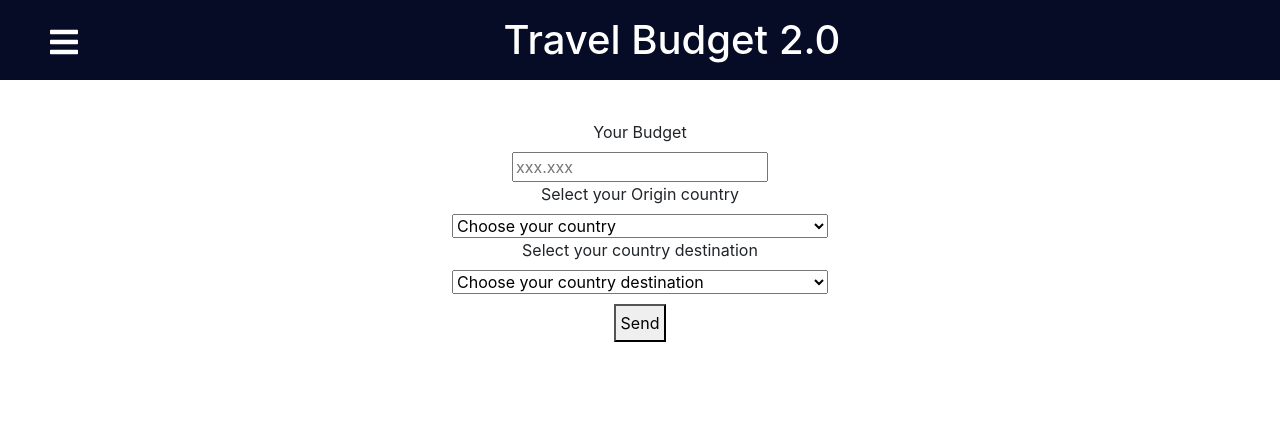
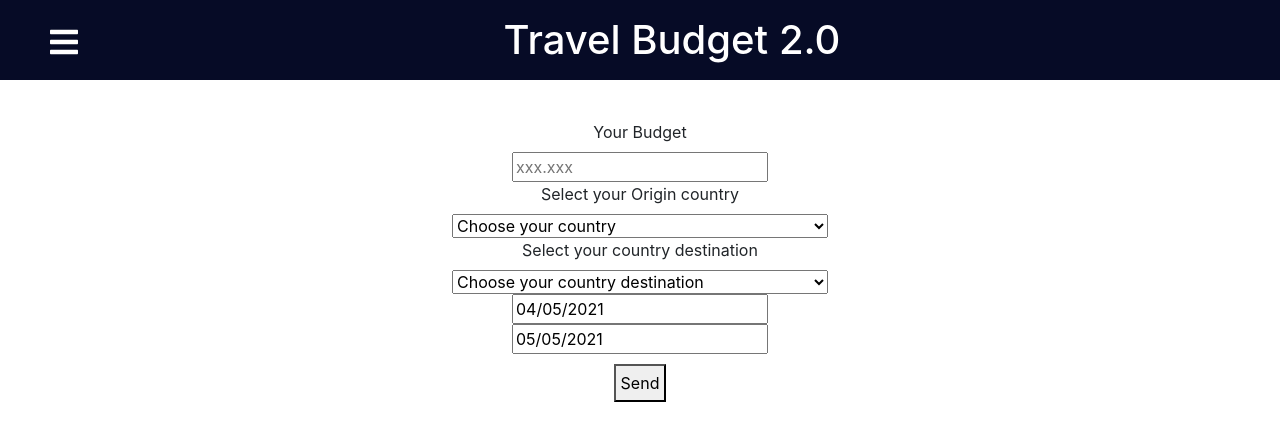
Before and after one commit to Andreas-Kalicani/travelbudget2.0, a React (Create React App) app: page / in a window 1280 px wide. Shown: the top 440 px of the page. Built offline with nearby package versions, Linux system fonts and the light colour scheme.

Commit message:
added calendar and state with total travelling days

```diff
--- a/package.json
+++ b/package.json
@@ -8,6 +8,7 @@
     "@testing-library/user-event": "^12.1.10",
     "bootstrap": "^4.6.0",
     "react": "^17.0.2",
+    "react-datepicker": "^3.7.0",
     "react-dom": "^17.0.2",
     "react-icons": "^4.2.0",
     "react-router-dom": "^5.2.0",
--- a/src/App.js
+++ b/src/App.js
@@ -12,6 +12,7 @@ function App() {
   const [conversionResult, setConversionResult] =useState(0);
   const [originCurrencyCode, setOriginCurrencyCode] =useState("");
   const [destinationCurrencyCode, setDestinationCurrencyCode] =useState("");
+  const [days, setDays] =useState("");
 
   return (
     <div>
@@ -29,6 +30,8 @@ function App() {
             destinationCurrencyCode={destinationCurrencyCode}
             setOriginCurrencyCode={setOriginCurrencyCode}
             setDestinationCurrencyCode={setDestinationCurrencyCode}
+            setDays={setDays}
+            days={days}
             {...props} />
           }
         />
@@ -40,6 +43,7 @@ function App() {
             conversionResult={conversionResult}
             originCurrencyCode={originCurrencyCode}
             destinationCurrencyCode={destinationCurrencyCode}
+            days={days}
             {...props} />
           }
         />
--- a/src/components/dashboard/Dashboard.js
+++ b/src/components/dashboard/Dashboard.js
@@ -6,7 +6,8 @@ export default function Dashboard({
     inputBudget,
     conversionResult,
     originCurrencyCode,
-    destinationCurrencyCode
+    destinationCurrencyCode,
+    days
     }) {
     return (
         <div>
--- a/src/components/form/InputForm.js
+++ b/src/components/form/InputForm.js
@@ -1,6 +1,7 @@
 import { useState, useEffect} from "react";
 import React from "react";
-
+import DatePicker from "react-datepicker";
+import "react-datepicker/dist/react-datepicker.css"
 
 import countries from "../datainput/datainput"
 
@@ -13,16 +14,58 @@ export default function InputForm({
     originCurrencyCode,
     destinationCurrencyCode,
     setOriginCurrencyCode,
-    setDestinationCurrencyCode
+    setDestinationCurrencyCode,
+    setDays,
+    days
     }){
 
+    const tomorrowDay=()=>{
+        const today = new Date()
+        const tomorrow = new Date(today)
+        return tomorrow.setDate(tomorrow.getDate() + 1)
+    }
+
+
+
+
+
+    //States
+    const [startDate, setStartDate] = useState(new Date(Date.now()));
+    const [endDate, setEndDate] = useState(tomorrowDay());
     const [homeCountry, setHomeCountry] = useState("")
     const [destinationCountry, setDestinationCountry] = useState("")
     const [apiLoaded, setApiLoaded]= useState(false)
 
+    // the total number of days of duration of the trip
+
+    setDays (Math.ceil((endDate - startDate.getTime())/(1000*60*60*24)))
+    console.log(days)
+
+
+  /*   const [totalDays, setTotalDays] = useState("") */
 
 
 
+    //Find the Currency Code of the country Choosen
+    useEffect(() => {
+
+        setOriginCurrencyCode (countries.find((country) => country.countryName===homeCountry) ? countries.find((country) => country.countryName===homeCountry).currencyCode  : "Error");
+
+    }, [homeCountry]);
+
+
+    useEffect(() => {
+
+        setDestinationCurrencyCode (countries.find((country) => {
+            return (country.countryName===destinationCountry)
+        }) ? countries.find((country) => country.countryName === destinationCountry).currencyCode : "Error");
+
+
+    }, [destinationCountry]);
+
+
+
+    //handlers
 
     const handleInputBudgetChange =(e)=>{
         setBudget(e.target.value);
@@ -32,24 +75,11 @@ export default function InputForm({
         setHomeCountry(e.target.value);
 
     }
-    useEffect(() => {
-
-        setOriginCurrencyCode (countries.find((country) => country.countryName===homeCountry) ? countries.find((country) => country.countryName===homeCountry).currencyCode  : "EUR");
-
-    }, [homeCountry]);
 
     const handleInputDestiny =(e)=>{
         setDestinationCountry(e.target.value);
+
     }
-    useEffect(() => {
-
-        setDestinationCurrencyCode (countries.find((country) => {
-            return (country.countryName===destinationCountry)
-        }) ? countries.find((country) => country.countryName === destinationCountry).currencyCode : "GBP");
-
-
-    }, [destinationCountry]);
-
 
 
     const handleSubmit=(e)=>{
@@ -64,6 +94,11 @@ export default function InputForm({
             })
 
     }
+
+
+
+
+
 
 
 
@@ -111,6 +146,24 @@ export default function InputForm({
                         </option>
                     ))}
                 </select>
+                <DatePicker
+                    selected={startDate}
+                    onChange={date => setStartDate(date)}
+                    selectsStart
+                    startDate={startDate}
+                    endDate={endDate}
+                    dateFormat="dd/MM/yyyy"
+
+                />
+                <DatePicker
+                    selected={endDate}
+                    onChange={date => setEndDate(date)}
+                    selectsEnd
+                    startDate={startDate}
+                    endDate={endDate}
+                    minDate={startDate}
+                    dateFormat="dd/MM/yyyy"
+                />
 
 
                 <button type="submit">Send</button>
```
Also changed, not shown: 2 other files (tests, documents, lock files or other folders).
